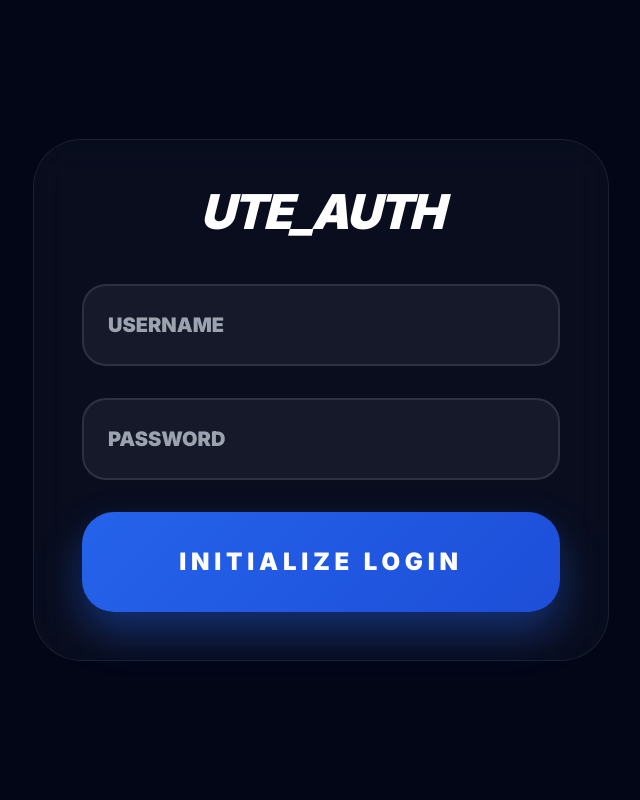
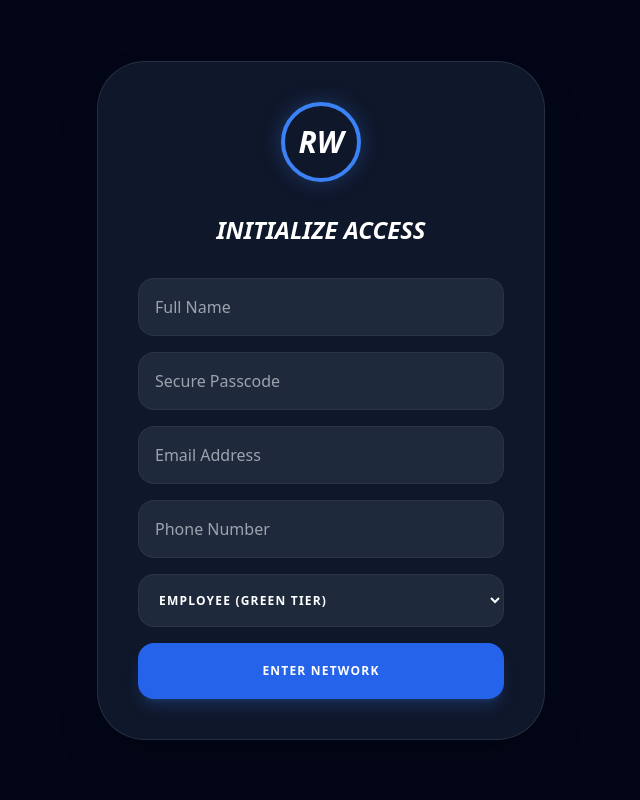
Before and after one commit to reubenwaithaka839-crypto/ute-web, a Flask app: page /login in a window 1280 px wide. Shown: the whole page, without its empty margins (319-959 px from the left). Run offline with Flask 3, Linux system fonts and the light colour scheme; some libraries are stand-ins or nearby versions.

Commit message:
Revamp login form with new fields and styles
Updated the login form to include additional fields and styling.

```diff
--- a/templates/login.html
+++ b/templates/login.html
@@ -1,29 +1,26 @@
 <!DOCTYPE html>
-<html lang="en">
-<head>
-    <script src="https://cdn.tailwindcss.com"></script>
-    <style>
-        @import url('https://fonts.googleapis.com/css2?family=Inter:wght@900&display=swap');
-        body { font-family: 'Inter', sans-serif; background: #020617; }
-        .glass-card { background: rgba(255, 255, 255, 0.03); backdrop-filter: blur(20px); border: 1px solid rgba(255, 255, 255, 0.08); border-radius: 3rem; }
-        .supermax-input { background: rgba(255,255,255,0.05); border: 2px solid rgba(255,255,255,0.1); border-radius: 1.5rem; padding: 1.5rem; color: white; width: 100%; font-size: 1.25rem; font-weight: 900; outline: none; transition: 0.3s; }
-        .supermax-input:focus { border-color: #2563eb; background: rgba(255,255,255,0.08); }
-        .btn-supermax { background: linear-gradient(135deg, #2563eb 0%, #1d4ed8 100%); color: white; width: 100%; padding: 2rem; border-radius: 2rem; font-size: 1.5rem; font-weight: 900; text-transform: uppercase; letter-spacing: 0.2em; border: none; cursor: pointer; box-shadow: 0 20px 40px rgba(37, 99, 235, 0.4); transition: 0.3s; }
-        .btn-supermax:hover { transform: translateY(-5px); box-shadow: 0 30px 60px rgba(37, 99, 235, 0.6); filter: brightness(1.1); }
-    </style>
-</head>
-<body class="flex items-center justify-center min-h-screen p-6">
-    <div class="glass-card p-12 w-full max-w-xl">
-        <h1 class="text-5xl font-black text-white italic text-center mb-12 tracking-tighter">UTE_AUTH</h1>
-        <form action="/login" method="POST" class="space-y-8">
-            <div>
-                <input type="text" name="username" placeholder="USERNAME" class="supermax-input">
-            </div>
-            <div>
-                <input type="password" name="password" placeholder="PASSWORD" class="supermax-input">
-            </div>
-            <button class="btn-supermax">INITIALIZE LOGIN</button>
-        </form>
-    </div>
+<html>
+<head><script src="https://cdn.tailwindcss.com"></script></head>
+<body class="bg-slate-950 text-white min-h-screen flex items-center justify-center p-6">
+    <form action="/login" method="POST" class="max-w-md w-full bg-slate-900 p-10 rounded-[3rem] border border-white/10 shadow-2xl">
+        <div class="flex justify-center mb-8">
+            <div class="w-20 h-20 rounded-full border-4 border-blue-500 flex items-center justify-center text-3xl font-black italic shadow-[0_0_20px_rgba(59,130,246,0.3)]">RW</div>
+        </div>
+        <h2 class="text-2xl font-black text-center mb-8 italic">INITIALIZE ACCESS</h2>
+
+        <div class="space-y-4">
+            <input type="text" name="username" placeholder="Full Name" class="w-full bg-slate-800 p-4 rounded-2xl border border-white/5 outline-none focus:border-blue-500" required>
+            <input type="password" name="passcode" placeholder="Secure Passcode" class="w-full bg-slate-800 p-4 rounded-2xl border border-white/5 outline-none focus:border-blue-500" required>
+            <input type="email" name="email" placeholder="Email Address" class="w-full bg-slate-800 p-4 rounded-2xl border border-white/5 outline-none" required>
+            <input type="text" name="phone" placeholder="Phone Number" class="w-full bg-slate-800 p-4 rounded-2xl border border-white/5 outline-none" required>
+
+            <select name="role" class="w-full bg-slate-800 p-4 rounded-2xl border border-white/5 outline-none font-bold text-xs uppercase tracking-widest">
+                <option value="employee" class="text-green-500">Employee (Green Tier)</option>
+                <option value="employer" class="text-blue-500">Employer (Blue Tier)</option>
+            </select>
+
+            <button class="w-full bg-blue-600 py-5 rounded-2xl font-black uppercase text-xs tracking-widest mt-4 shadow-lg shadow-blue-500/20">Enter Network</button>
+        </div>
+    </form>
 </body>
 </html>
```
